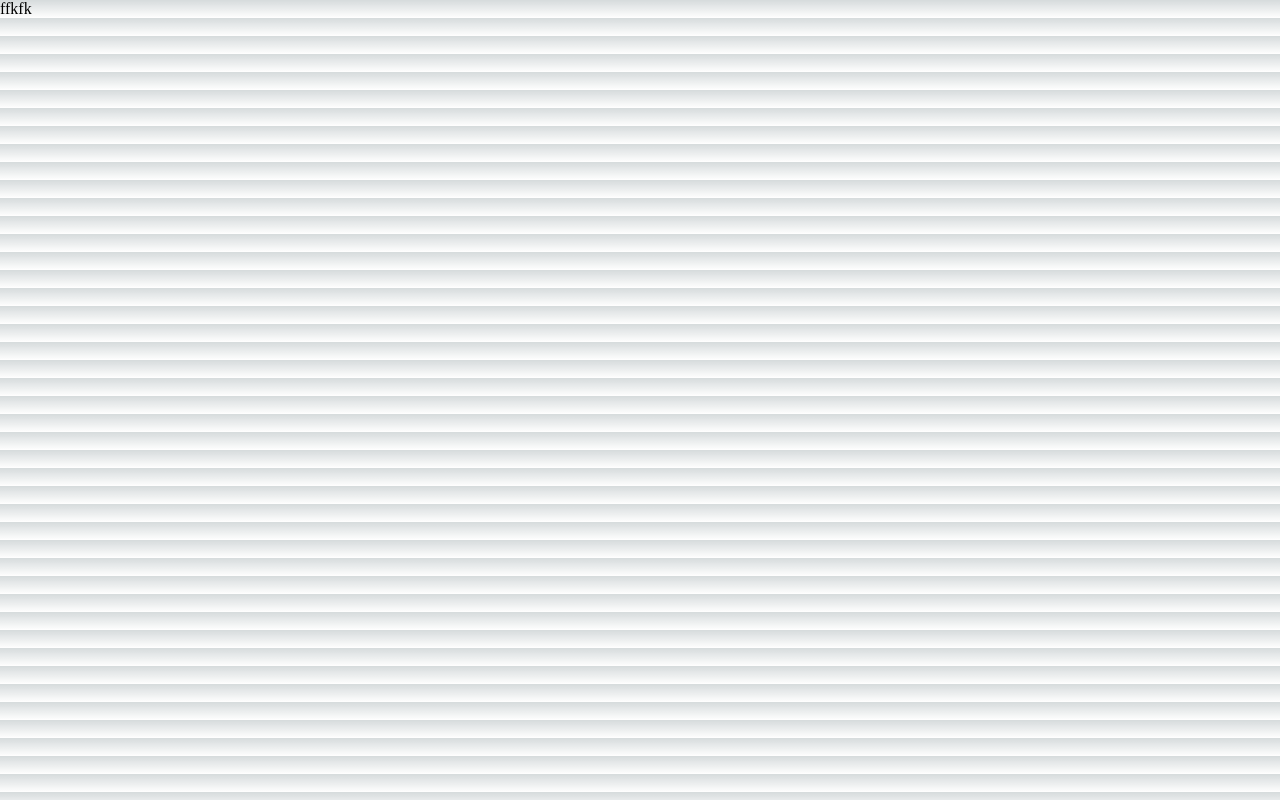
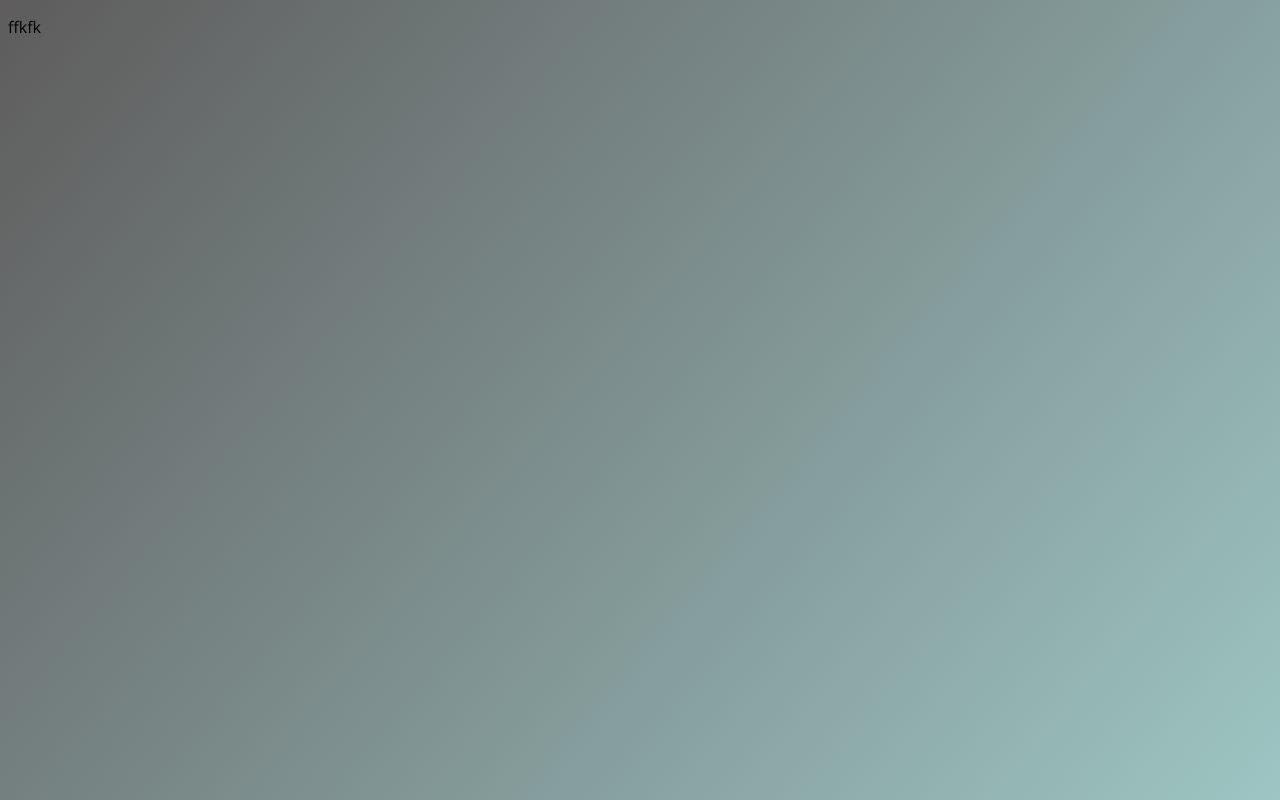
Before and after one commit to JoelKong/TokPay, a Next.js app in the folder tokpay/: page / in a window 1280 px wide. Built offline with nearby package versions, Linux system fonts and the light colour scheme.

Commit message:
feat: set up background

```diff
--- a/tokpay/pages/index.js
+++ b/tokpay/pages/index.js
@@ -1,12 +1,7 @@
-import { Fragment } from "react";
 import Introduction from "../components/introduction/intro";
 
 function Landing() {
-  return (
-    <Fragment>
-      <Introduction />
-    </Fragment>
-  );
+  return <Introduction />;
 }
 
 export default Landing;
--- a/tokpay/styles/globals.css
+++ b/tokpay/styles/globals.css
@@ -1,107 +1,8 @@
-:root {
-  --max-width: 1100px;
-  --border-radius: 12px;
-  --font-mono: ui-monospace, Menlo, Monaco, "Cascadia Mono", "Segoe UI Mono",
-    "Roboto Mono", "Oxygen Mono", "Ubuntu Monospace", "Source Code Pro",
-    "Fira Mono", "Droid Sans Mono", "Courier New", monospace;
-
-  --foreground-rgb: 0, 0, 0;
-  --background-start-rgb: 214, 219, 220;
-  --background-end-rgb: 255, 255, 255;
-
-  --primary-glow: conic-gradient(
-    from 180deg at 50% 50%,
-    #16abff33 0deg,
-    #0885ff33 55deg,
-    #54d6ff33 120deg,
-    #0071ff33 160deg,
-    transparent 360deg
-  );
-  --secondary-glow: radial-gradient(
-    rgba(255, 255, 255, 1),
-    rgba(255, 255, 255, 0)
-  );
-
-  --tile-start-rgb: 239, 245, 249;
-  --tile-end-rgb: 228, 232, 233;
-  --tile-border: conic-gradient(
-    #00000080,
-    #00000040,
-    #00000030,
-    #00000020,
-    #00000010,
-    #00000010,
-    #00000080
-  );
-
-  --callout-rgb: 238, 240, 241;
-  --callout-border-rgb: 172, 175, 176;
-  --card-rgb: 180, 185, 188;
-  --card-border-rgb: 131, 134, 135;
-}
-
-@media (prefers-color-scheme: dark) {
-  :root {
-    --foreground-rgb: 255, 255, 255;
-    --background-start-rgb: 0, 0, 0;
-    --background-end-rgb: 0, 0, 0;
-
-    --primary-glow: radial-gradient(rgba(1, 65, 255, 0.4), rgba(1, 65, 255, 0));
-    --secondary-glow: linear-gradient(
-      to bottom right,
-      rgba(1, 65, 255, 0),
-      rgba(1, 65, 255, 0),
-      rgba(1, 65, 255, 0.3)
-    );
-
-    --tile-start-rgb: 2, 13, 46;
-    --tile-end-rgb: 2, 5, 19;
-    --tile-border: conic-gradient(
-      #ffffff80,
-      #ffffff40,
-      #ffffff30,
-      #ffffff20,
-      #ffffff10,
-      #ffffff10,
-      #ffffff80
-    );
-
-    --callout-rgb: 20, 20, 20;
-    --callout-border-rgb: 108, 108, 108;
-    --card-rgb: 100, 100, 100;
-    --card-border-rgb: 200, 200, 200;
-  }
-}
-
-* {
-  box-sizing: border-box;
-  padding: 0;
-  margin: 0;
-}
-
-html,
-body {
-  max-width: 100vw;
-  overflow-x: hidden;
-}
+@import url("https://fonts.googleapis.com/css2?family=Open+Sans:wght@300;400;500;600;700&family=Roboto:wght@300;400;700&display=swap");
 
 body {
-  color: rgb(var(--foreground-rgb));
-  background: linear-gradient(
-      to bottom,
-      transparent,
-      rgb(var(--background-end-rgb))
-    )
-    rgb(var(--background-start-rgb));
+  font-family: "Open Sans", sans-serif;
+  background-image: linear-gradient(130deg, #5e5c5c, #9dc5c3);
+  background-size: cover;
+  background-attachment: fixed;
 }
-
-a {
-  color: inherit;
-  text-decoration: none;
-}
-
-@media (prefers-color-scheme: dark) {
-  html {
-    color-scheme: dark;
-  }
-}
```
